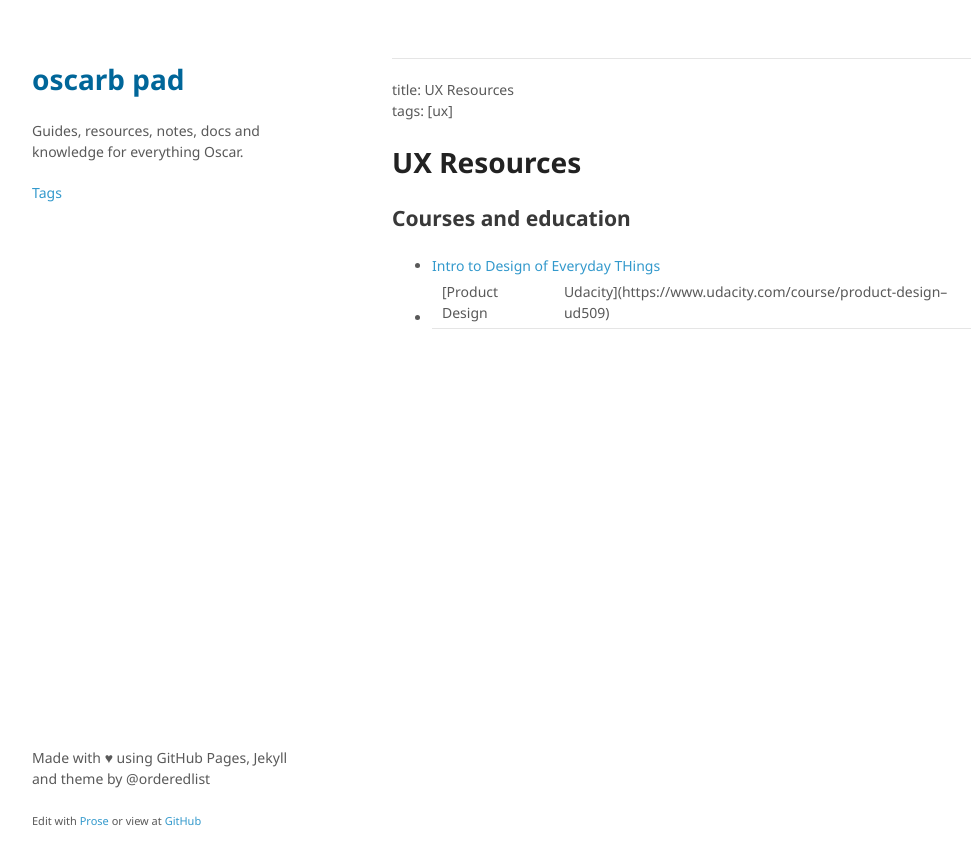
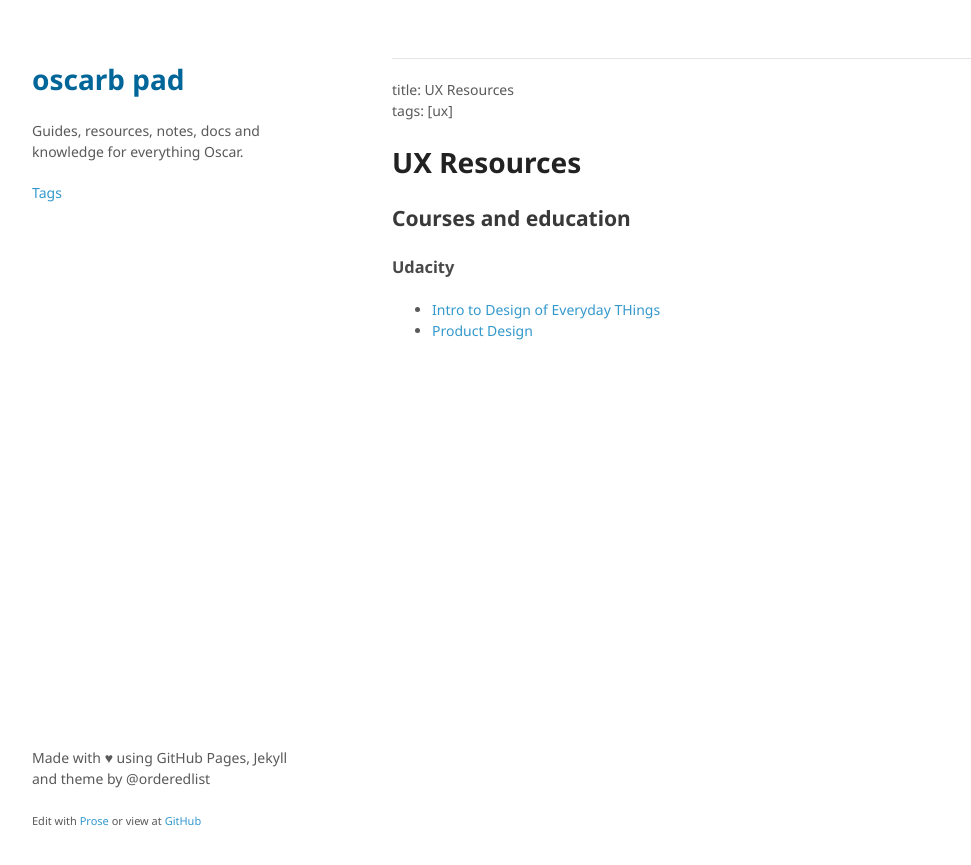
Before and after one commit to oscarb/pad, a Jekyll site: the page built from _docs/ux-resources.md, in a window 1280 px wide. Shown: the top 865 px of the page, without its empty margins (128-1099 px from the left). Built offline with Jekyll 4.4.1, drawn with Linux system fonts in a browser that asks for light colours; some web fonts are replaced.

Commit message:
Created ux-resources.md

```diff
--- a/_docs/ux-resources.md
+++ b/_docs/ux-resources.md
@@ -8,5 +8,7 @@ tags: [ux]
 
 ## Courses and education
 
+### Udacity
+
 * [Intro to Design of Everyday THings](https://www.udacity.com/course/intro-to-the-design-of-everyday-things--design101)
-* [Product Design | Udacity](https://www.udacity.com/course/product-design--ud509)
+* [Product Design](https://www.udacity.com/course/product-design--ud509)
```
